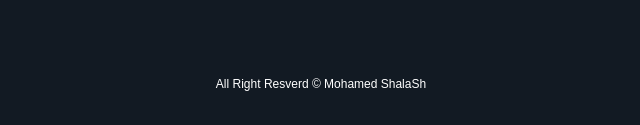
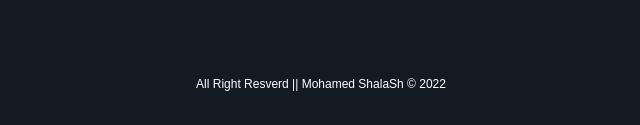
Before and after one commit to MohamedShalaSh/portfolio, a plain HTML site: page index.html in a window 1280 px wide. Shown: the part 3956-4081 px from the top of the page, 319-959 px from the left. Drawn offline with Linux system fonts and the light colour scheme.

Commit message:
Update index.html

```diff
--- a/index.html
+++ b/index.html
@@ -418,7 +418,7 @@
     <iframe src="https://www.google.com/maps/embed?pb=!1m18!1m12!1m3!1d54837.47601582538!2d31.03437610285248!3d30.79303509357969!2m3!1f0!2f0!3f0!3m2!1i1024!2i768!4f13.1!3m3!1m2!1s0x14f7c95daafcf035%3A0x7421820c5e8cae42!2z2LfZhti32KfYjCDYt9mG2LfYpyAo2YLYs9mFIDIp2Iwg2YXYsdmD2LIg2LfZhti32KfYjCDYp9mE2LrYsdio2YrYqQ!5e0!3m2!1sar!2seg!4v1650419021201!5m2!1sar!2seg" width="600" height="450" style="border:0;"
 allowfullscreen="" loading="lazy" referrerpolicy="no-referrer-when-downgrade"></iframe>
 <br>
-    <p>All Right Resverd &copy Mohamed ShalaSh</p>
+    <p>All Right Resverd || Mohamed ShalaSh &copy 2022</p>
 </footer>
 <script src="main.js"></script>
 <script src="js/popper.min.js"></script>
```
